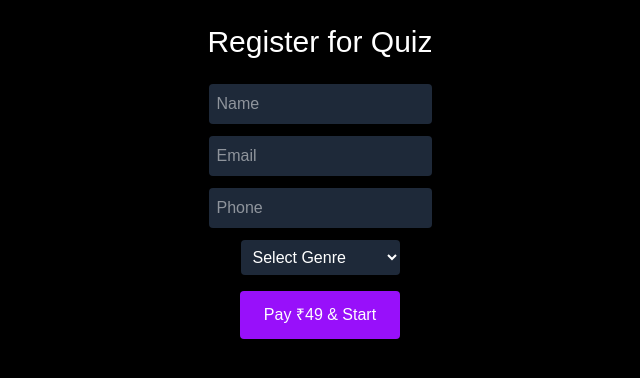
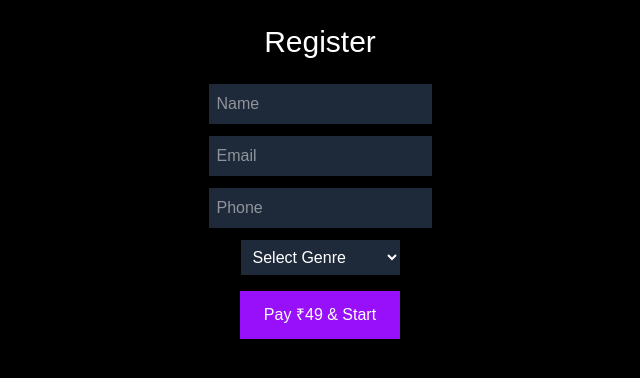
Before and after one commit to saiganesheswaraprasad2004/monitor-challenge, a Next.js app: page /register in a window 1280 px wide. Shown: the top 378 px of the page, without its empty margins (320-960 px from the left). Built offline with nearby package versions, Linux system fonts and the light colour scheme.

Commit message:
Update page.tsx

```diff
--- a/app/register/page.tsx
+++ b/app/register/page.tsx
@@ -17,20 +17,13 @@ export default function Register() {
     genre: "",
   });
 
-  const [loading, setLoading] = useState(false);
-
   const handlePayment = async () => {
     if (!form.name || !form.email || !form.phone || !form.genre) {
-      alert("Please fill all fields and select a genre.");
+      alert("Fill all fields");
       return;
     }
 
-    setLoading(true);
-
-    const res = await fetch("/api/create-order", {
-      method: "POST",
-    });
-
+    const res = await fetch("/api/create-order", { method: "POST" });
     const data = await res.json();
 
     const options = {
@@ -53,55 +46,29 @@ export default function Register() {
 
         if (result.success) {
           window.location.href = `/challenge?email=${form.email}&genre=${form.genre}`;
-        } else {
-          alert("Payment verification failed");
         }
       },
     };
 
     const razor = new (window as any).Razorpay(options);
     razor.open();
-
-    setLoading(false);
   };
 
   return (
     <div className="min-h-screen bg-black text-white flex flex-col items-center p-6">
-      <h1 className="text-3xl mb-6">Register for Quiz</h1>
+      <h1 className="text-3xl mb-6">Register</h1>
 
-      <input
-        placeholder="Name"
-        className="mb-3 p-2 bg-gray-800 rounded"
-        onChange={(e) => setForm({ ...form, name: e.target.value })}
-      />
+      <input placeholder="Name" className="mb-3 p-2 bg-gray-800" onChange={(e)=>setForm({...form,name:e.target.value})}/>
+      <input placeholder="Email" className="mb-3 p-2 bg-gray-800" onChange={(e)=>setForm({...form,email:e.target.value})}/>
+      <input placeholder="Phone" className="mb-3 p-2 bg-gray-800" onChange={(e)=>setForm({...form,phone:e.target.value})}/>
 
-      <input
-        placeholder="Email"
-        className="mb-3 p-2 bg-gray-800 rounded"
-        onChange={(e) => setForm({ ...form, email: e.target.value })}
-      />
-
-      <input
-        placeholder="Phone"
-        className="mb-3 p-2 bg-gray-800 rounded"
-        onChange={(e) => setForm({ ...form, phone: e.target.value })}
-      />
-
-      <select
-        className="mb-4 p-2 bg-gray-800 rounded"
-        onChange={(e) => setForm({ ...form, genre: e.target.value })}
-      >
+      <select className="mb-4 p-2 bg-gray-800" onChange={(e)=>setForm({...form,genre:e.target.value})}>
         <option value="">Select Genre</option>
-        {genres.map((g) => (
-          <option key={g}>{g}</option>
-        ))}
+        {genres.map(g=> <option key={g}>{g}</option>)}
       </select>
 
-      <button
-        onClick={handlePayment}
-        className="bg-purple-600 px-6 py-3 rounded"
-      >
-        {loading ? "Processing..." : "Pay ₹49 & Start"}
+      <button onClick={handlePayment} className="bg-purple-600 px-6 py-3">
+        Pay ₹49 & Start
       </button>
     </div>
   );
```
